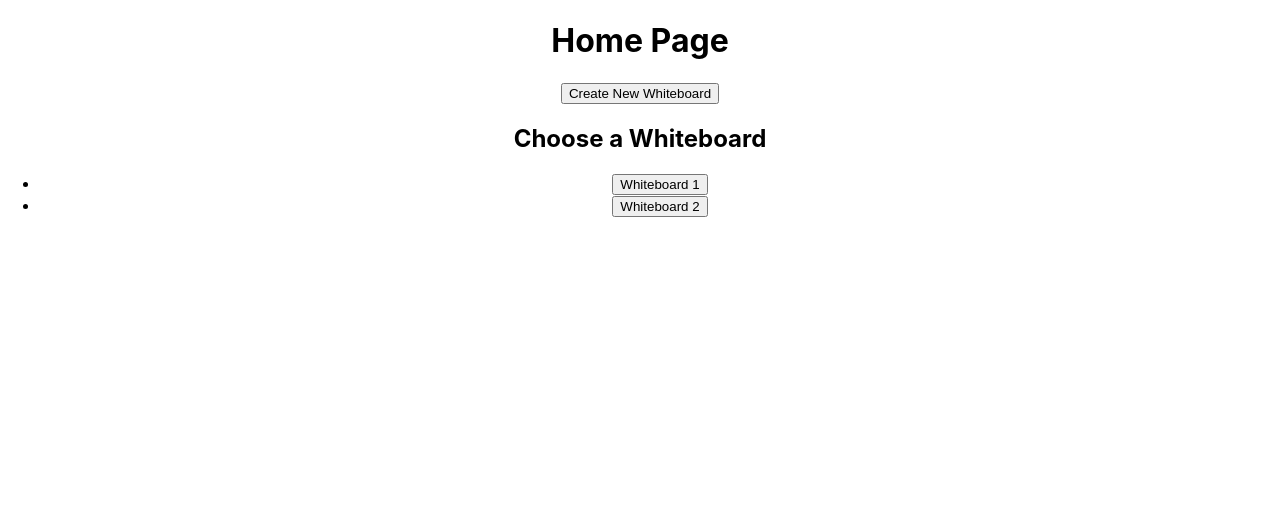
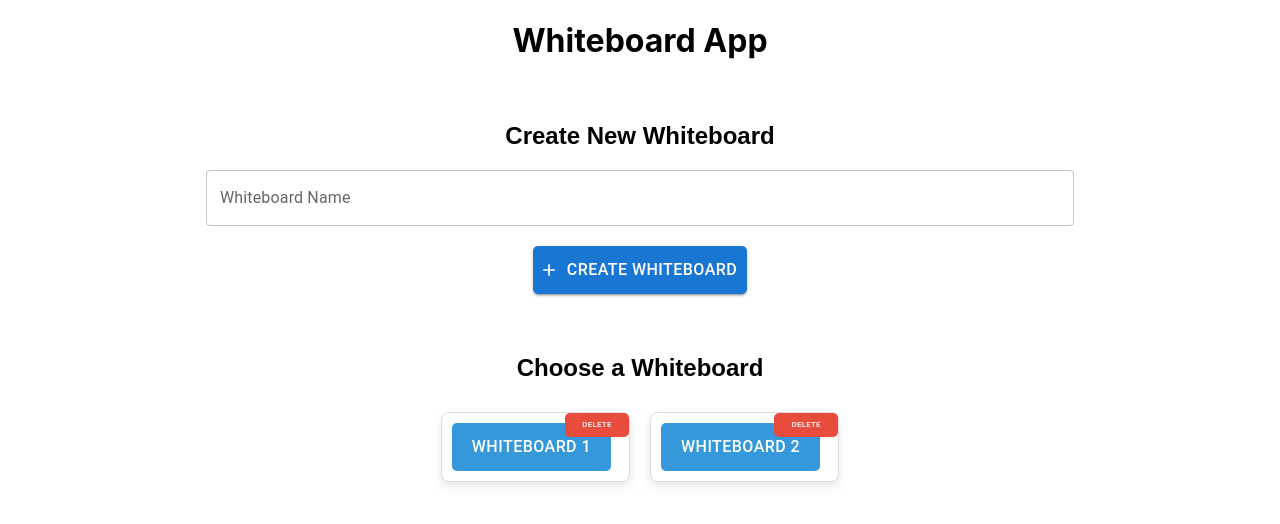
Before and after one commit to dh-anna/Fe-WhiteBoard, a React (Create React App) app in the folder fe-whiteboard/: page / in a window 1280 px wide. Shown: the top 524 px of the page. Built offline with nearby package versions, Linux system fonts and the light colour scheme.

Commit message:
feat: HomePage

```diff
--- a/fe-whiteboard/src/components/chooseWhiteboard.tsx
+++ b/fe-whiteboard/src/components/chooseWhiteboard.tsx
@@ -1,23 +1,141 @@
-import React from "react";
+import React, { useState } from "react";
+import {
+    Box,
+    Button,
+    Dialog,
+    DialogTitle,
+    DialogContent,
+    DialogActions,
+} from "@mui/material";
 
 export const ChooseWhiteboard: React.FC = () => {
+    const [selectedWhiteboard, setSelectedWhiteboard] = useState<number | null>(
+        null
+    );
+    const [openDialog, setOpenDialog] = useState(false);
+
     const handleChooseWhiteboard = (id: number) => {
-        // Implement your logic for choosing a whiteboard
-        console.log(`Selected whiteboard ${id}`);
+        setSelectedWhiteboard(id);
+    };
+
+    const handleDeleteWhiteboard = () => {
+        // Implement your logic for deleting a whiteboard
+        console.log(`Deleted whiteboard ${selectedWhiteboard}`);
+        setSelectedWhiteboard(null);
+        handleCloseDialog();
+    };
+
+    const handleOpenDialog = () => {
+        setOpenDialog(true);
+    };
+
+    const handleCloseDialog = () => {
+        setOpenDialog(false);
     };
 
     return (
-        <div>
-            <h2>Choose a Whiteboard</h2>
-            <ul>
-                <li>
-                    <button onClick={() => handleChooseWhiteboard(1)}>Whiteboard 1</button>
-                </li>
-                <li>
-                    <button onClick={() => handleChooseWhiteboard(2)}>Whiteboard 2</button>
-                </li>
+        <Box sx={styles.container}>
+            <h2 style={styles.title}>Choose a Whiteboard</h2>
+            <div style={styles.cardContainer}>
+                <Box sx={styles.card}>
+                    <Button
+                        style={styles.button}
+                        onClick={() => handleChooseWhiteboard(1)}
+                    >
+                        Whiteboard 1
+                    </Button>
+                    <Button
+                        sx={styles.deleteButton}
+                        onClick={() => {
+                            handleChooseWhiteboard(1);
+                            handleOpenDialog();
+                        }}
+                    >
+                        Delete
+                    </Button>
+                </Box>
+                <Box sx={styles.card}>
+                    <Button
+                        style={styles.button}
+                        onClick={() => handleChooseWhiteboard(2)}
+                    >
+                        Whiteboard 2
+                    </Button>
+                    <Button
+                        sx={styles.deleteButton}
+                        onClick={() => {
+                            handleChooseWhiteboard(2);
+                            handleOpenDialog();
+                        }}
+                    >
+                        Delete
+                    </Button>
+                </Box>
                 {/* Add more buttons for additional whiteboards */}
-            </ul>
-        </div>
+            </div>
+
+            {/* Confirmation Dialog */}
+            <Dialog open={openDialog} onClose={handleCloseDialog}>
+                <DialogTitle>Are you sure?</DialogTitle>
+                <DialogContent>
+                    <p>Do you really want to delete this whiteboard?</p>
+                </DialogContent>
+                <DialogActions>
+                    <Button onClick={handleCloseDialog} color="primary">
+                        Cancel
+                    </Button>
+                    <Button onClick={handleDeleteWhiteboard} color="primary">
+                        Yes, Delete
+                    </Button>
+                </DialogActions>
+            </Dialog>
+        </Box>
     );
 };
+
+const styles = {
+    container: {
+        textAlign: "center",
+        padding: "20px",
+        fontFamily: "Arial, sans-serif",
+    },
+    title: {
+        fontSize: "24px",
+        fontWeight: "bold",
+        marginBottom: "20px",
+    },
+    cardContainer: {
+        display: "flex",
+        justifyContent: "center",
+    },
+    card: {
+        border: "1px solid #ddd",
+        borderRadius: "8px",
+        boxShadow: "0 4px 8px rgba(0, 0, 0, 0.1)",
+        margin: "10px",
+        padding: "10px",
+        position: "relative",
+    },
+    button: {
+        padding: "10px 20px",
+        fontSize: "16px",
+        backgroundColor: "#3498db",
+        color: "#fff",
+        border: "none",
+        borderRadius: "5px",
+        cursor: "pointer",
+        marginRight: "8px",
+    },
+    deleteButton: {
+        position: "absolute",
+        top: "0px",
+        right: "0px",
+        padding: "5px 10px",
+        fontSize: "8px",
+        backgroundColor: "#e74c3c",
+        color: "#fff",
+        border: "none",
+        borderRadius: "5px",
+        cursor: "pointer",
+    },
+};
--- a/fe-whiteboard/src/components/newWhiteboard.tsx
+++ b/fe-whiteboard/src/components/newWhiteboard.tsx
@@ -1,16 +1,74 @@
 import React, { useState } from "react";
+import { Box, TextField, Button } from "@mui/material";
+import AddIcon from "@mui/icons-material/Add";
 
 export const NewWhiteboard: React.FC = () => {
   const [whiteboardId, setWhiteboardId] = useState<number | null>(null);
+  const [whiteboardName, setWhiteboardName] = useState<string>("");
 
   const handleNewWhiteboard = () => {
     const newId = Math.floor(Math.random() * 1000000);
     setWhiteboardId(newId);
   };
 
+  const handleNameChange = (event: React.ChangeEvent<HTMLInputElement>) => {
+    setWhiteboardName(event.target.value);
+  };
+
   return (
-    <div>
-      <button onClick={handleNewWhiteboard}>Create New Whiteboard</button>
-    </div>
+      <Box sx={styles.container}>
+        <h2 style={styles.title}>Create New Whiteboard</h2>
+        <TextField
+            label="Whiteboard Name"
+            variant="outlined"
+            value={whiteboardName}
+            onChange={handleNameChange}
+            sx={styles.textInput}
+        />
+        <Button
+            style={styles.button}
+            onClick={handleNewWhiteboard}
+            variant="contained"
+            color="primary"
+            startIcon={<AddIcon />}
+        >
+          Create Whiteboard
+        </Button>
+        {whiteboardId && (
+            <p style={styles.message}>
+              New Whiteboard "{whiteboardName}" created with ID: {whiteboardId}
+            </p>
+        )}
+      </Box>
   );
 };
+
+const styles = {
+  container: {
+    display: "flex",
+    flexDirection: "column",
+    alignItems: "center",
+    justifyContent: "center",
+    padding: "20px",
+    fontFamily: "Arial, sans-serif",
+  },
+  title: {
+    fontSize: "24px",
+    fontWeight: "bold",
+    marginBottom: "20px",
+  },
+  textInput: {
+    width: "70%",
+    marginBottom: "20px",
+  },
+  button: {
+    padding: "10px",
+    fontSize: "16px",
+    borderRadius: "5px",
+    cursor: "pointer",
+  },
+  message: {
+    marginTop: "20px",
+    color: "#27ae60",
+  },
+};
--- a/fe-whiteboard/src/pages/home.tsx
+++ b/fe-whiteboard/src/pages/home.tsx
@@ -5,7 +5,7 @@ import {ChooseWhiteboard} from "../components/chooseWhiteboard";
 export const HomePage: React.FC = () => {
     return (
         <div>
-            <h1>Home Page</h1>
+            <h1>Whiteboard App</h1>
             <NewWhiteboard />
             <ChooseWhiteboard />
         </div>
```
